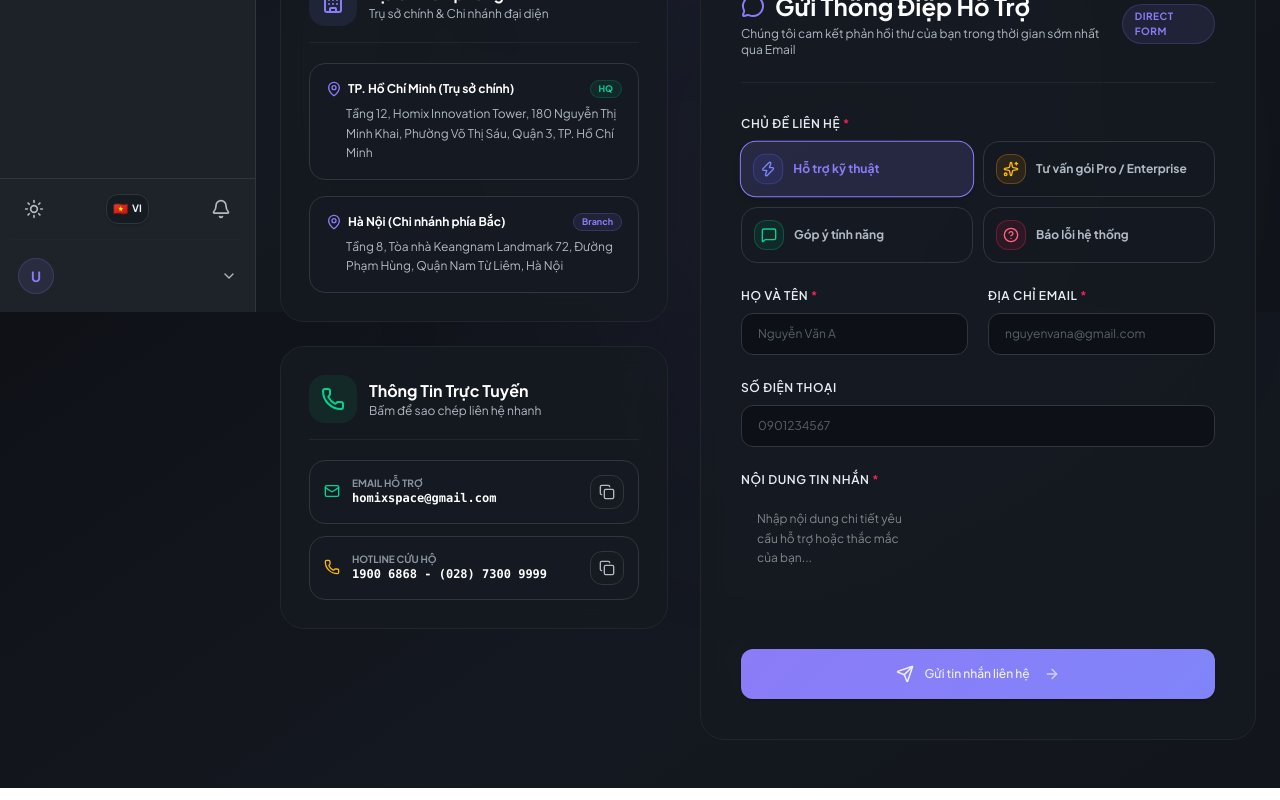
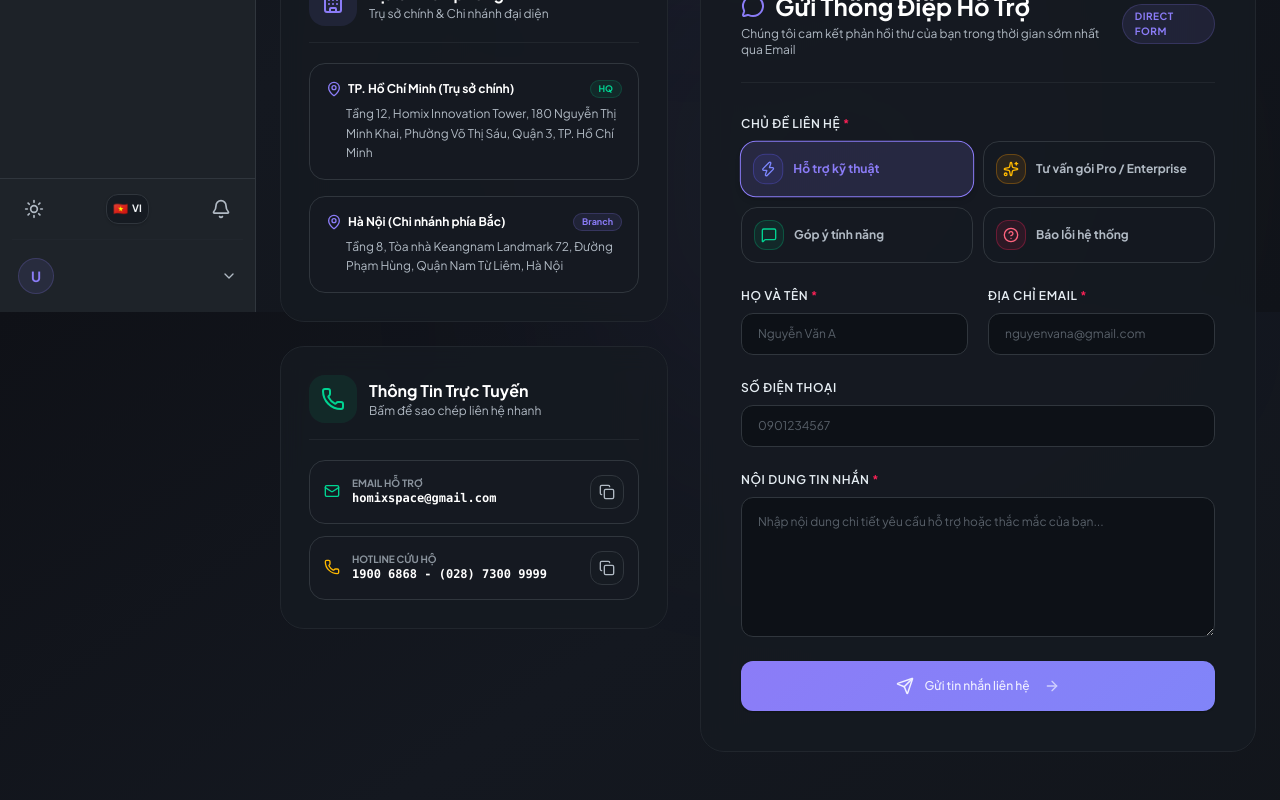
Before and after one commit to HoaMyLap/client, a Next.js app: page /contact in a window 1280 px wide. Shown: the part 488-1288 px from the top of the page. Built offline with nearby package versions, Linux system fonts and the light colour scheme.

Commit message:
fix(contact): Add .ui-textarea CSS class with full width w-full and min-height

```diff
--- a/src/app/contact/page.tsx
+++ b/src/app/contact/page.tsx
@@ -352,7 +352,7 @@ export default function ContactPage() {
                     />
                   </div>
 
-                  <div>
+                  <div className="w-full">
                     <label className="ui-label text-[11px] font-bold uppercase tracking-wider mb-1.5 block text-heading">
                       {t('message')} <span className="text-rose-500">*</span>
                     </label>
@@ -362,7 +362,7 @@ export default function ContactPage() {
                       value={message}
                       onChange={(e) => setMessage(e.target.value)}
                       placeholder="Nhập nội dung chi tiết yêu cầu hỗ trợ hoặc thắc mắc của bạn..."
-                      className="ui-textarea px-4 py-3 text-xs focus:ring-2 focus:ring-primary/40 resize-none leading-relaxed"
+                      className="w-full ui-textarea px-4 py-3.5 text-xs focus:ring-2 focus:ring-primary/40 resize-y min-h-[140px] leading-relaxed rounded-2xl block"
                     />
                   </div>
 
--- a/src/app/globals.css
+++ b/src/app/globals.css
@@ -362,6 +362,34 @@ main .glass .glass:hover {
   box-shadow: 0 0 0 3px var(--primary-muted);
 }
 
+.ui-textarea {
+  width: 100%;
+  background: var(--input-bg);
+  border: 1px solid var(--border);
+  border-radius: 0.75rem;
+  color: var(--foreground);
+  transition: var(--theme-transition);
+}
+
+.ui-textarea::placeholder {
+  color: var(--text-placeholder);
+}
+
+.ui-textarea:focus {
+  outline: none;
+  border-color: var(--primary);
+  box-shadow: 0 0 0 3px var(--primary-muted);
+}
+
+.ui-select {
+  width: 100%;
+  background: var(--input-bg);
+  border: 1px solid var(--border);
+  border-radius: 0.75rem;
+  color: var(--foreground);
+  transition: var(--theme-transition);
+}
+
 .ui-label {
   display: block;
   color: var(--text-subtitle);
```
